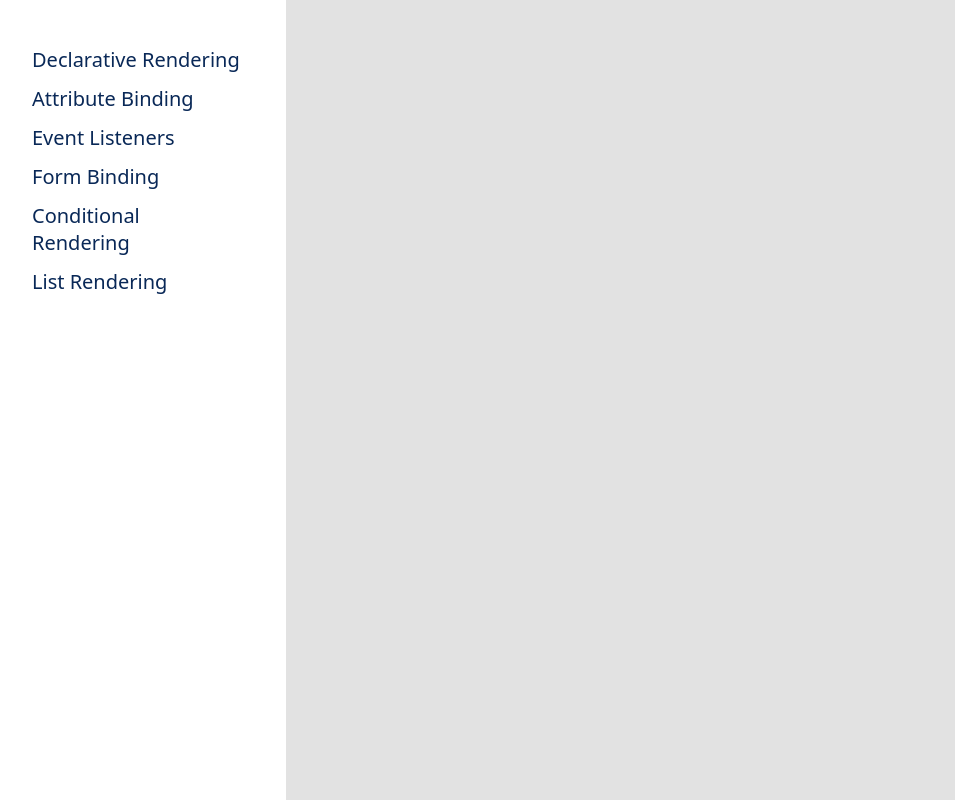
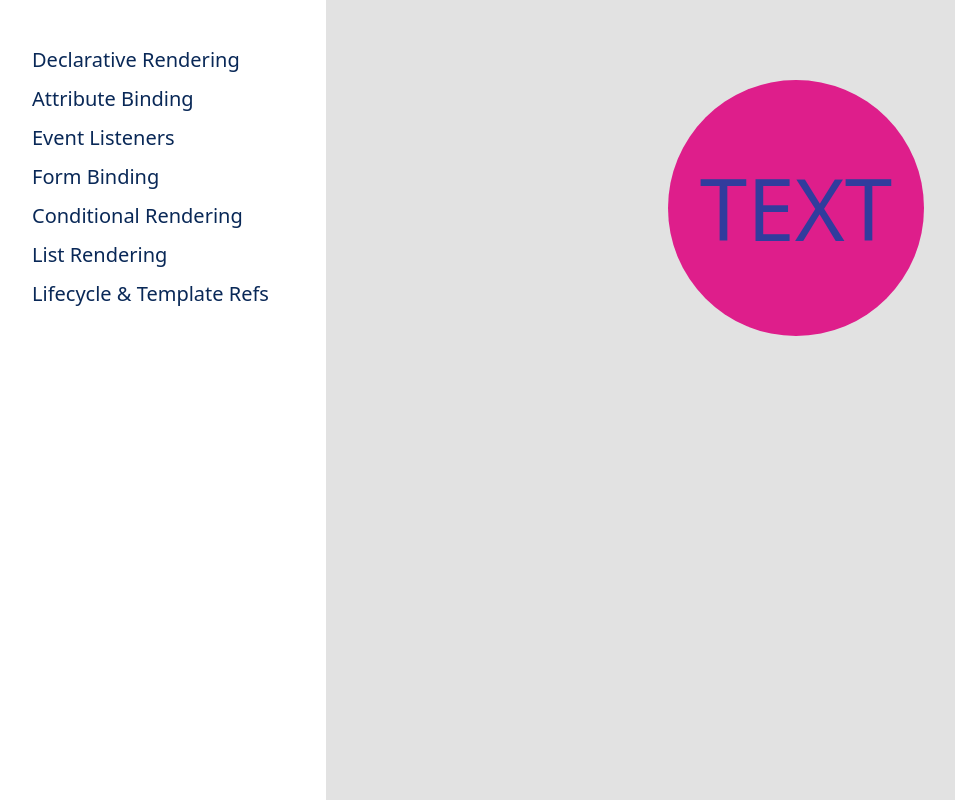
Before and after one commit to a-xalimonov/learnVue3, a Vue app: page /lifecycle in a window 1280 px wide. Shown: the whole page, without its empty margins (14-969 px from the left). Built offline with nearby package versions, Linux system fonts and the light colour scheme.

Commit message:
Сделано задание по хукам жизненного цикла

```diff
--- a/src/App.vue
+++ b/src/App.vue
@@ -11,6 +11,7 @@ import { RouterLink, RouterView } from 'vue-router'
       <RouterLink to="/form_binding">Form Binding</RouterLink>
       <RouterLink to="/conditional_rendering">Conditional Rendering</RouterLink>
       <RouterLink to="/list_rendering">List Rendering</RouterLink>
+      <RouterLink to="/lifecycle">Lifecycle & Template Refs</RouterLink>
     </nav>
     <main>
       <RouterView />
@@ -30,7 +31,7 @@ main {
 }
 
 nav {
-  min-width: 300px;
+  min-width: 340px;
   padding: 40px;
   background-color: rgb(255, 255, 255);
   display: flex;
--- a/src/router/index.ts
+++ b/src/router/index.ts
@@ -5,6 +5,7 @@ import EventListeners from '../views/EventListeners/EventListeners.vue'
 import FormBinding from '../views/FormBinding/FormBinding.vue'
 import ConditionalRendering from '../views/ConditionalRendering/ConditionalRendering.vue'
 import ListRendering from '../views/ListRendering/ListRendering.vue'
+import Lifecycle from '../views/Lifecycle/Lifecycle.vue'
 
 const router = createRouter({
   history: createWebHistory(import.meta.env.BASE_URL),
@@ -43,6 +44,11 @@ const router = createRouter({
       name: 'list_rendering',
       component: ListRendering
     },
+    {
+      path: '/lifecycle',
+      name: 'lifecycle',
+      component: Lifecycle
+    },
   ]
 })
 
--- a/src/views/DeclarativeRendering/DeclarativeRendering.vue
+++ b/src/views/DeclarativeRendering/DeclarativeRendering.vue
@@ -1,5 +1,5 @@
 <script setup lang="ts">
-import Clock from '../../components/Clock.vue';
+import Clock from '../../components/Clock/Clock.vue';
 import { ref } from 'vue';
 
 const headerText = ref('Текущее время')
--- /dev/null
+++ b/src/views/Lifecycle/Lifecycle.vue
@@ -0,0 +1,45 @@
+<script setup lang="ts">
+import { ref, onMounted, onUnmounted } from 'vue';
+
+const coloredCircle = ref(null);
+let timerId: number;
+
+function updateColor() {
+	coloredCircle.value.style['background-color'] = getRandomColor();
+	coloredCircle.value.style['color'] = getRandomColor();
+	timerId = setTimeout(updateColor, 1000);
+}
+
+function getRandomColor(): string {
+	const randomVal = () => Math.floor(Math.random() * 256);
+	return `rgb(${randomVal()}, ${randomVal()}, ${randomVal()})`
+}
+
+onMounted(() => {
+	updateColor();
+});
+onUnmounted(() => {
+	clearTimeout(timerId);
+});
+</script>
+
+<template>
+  <div class="circle" ref="coloredCircle">
+	TEXT
+  </div>
+</template>
+
+<style scoped>
+.circle {
+    --diameter: 256px;
+    height: var(--diameter);
+    width: var(--diameter);
+    border-radius: calc(var(--diameter) / 2);
+    background-color: red;
+	transition: 1s;
+	margin: 80px auto;
+	line-height: calc(var(--diameter));
+	font-size: calc(var(--diameter) / 3);
+	text-align: center;
+}
+</style>
```
Also changed, not shown: src/components/Clock/Clock.vue (renamed from src/components/Clock.vue).
